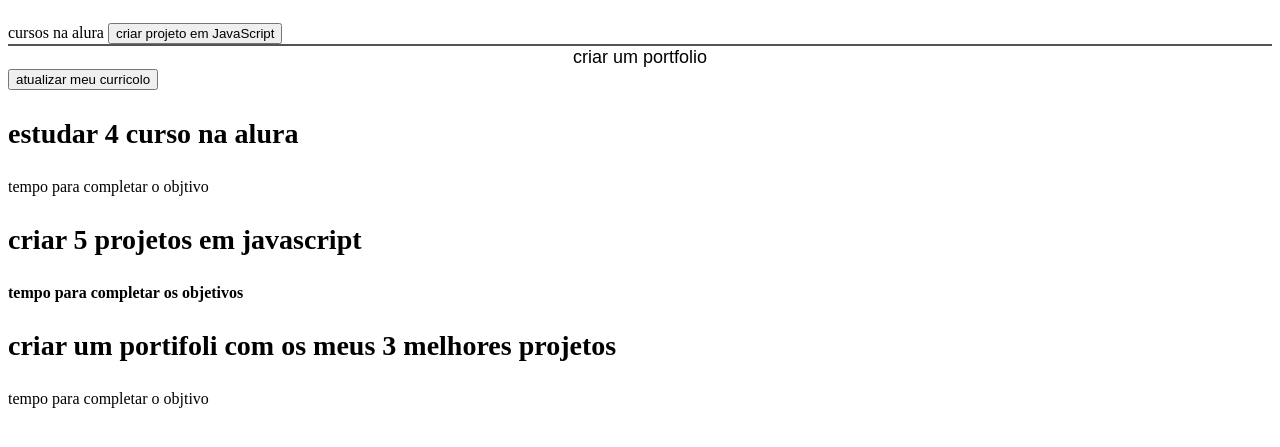
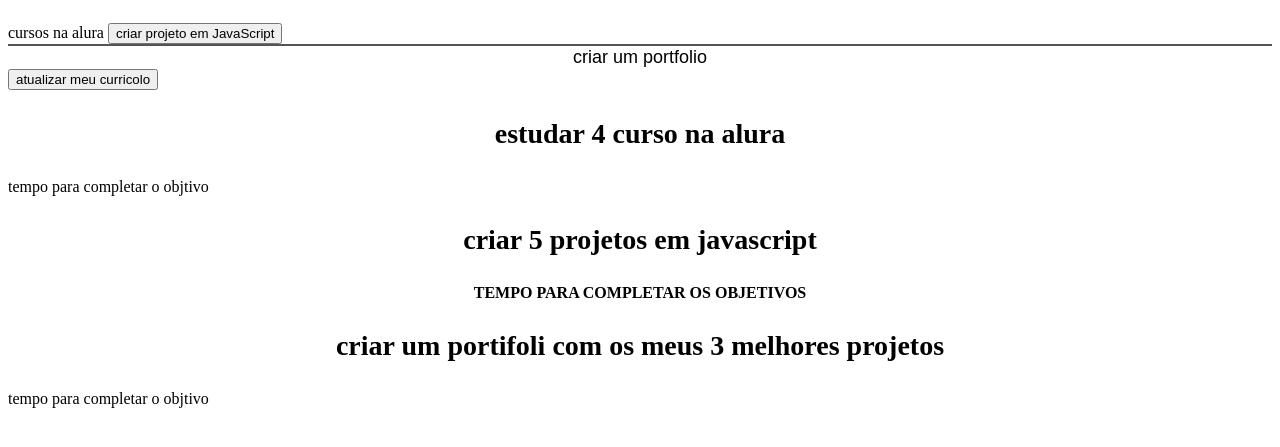
Before and after one commit to jaimepereira1/METAS, a plain HTML site: page index.html in a window 1280 px wide. Shown: the part 67-514 px from the top of the page. Drawn offline with Linux system fonts and the light colour scheme.

Commit message:
conteudo estilizado

```diff
--- a/style.css
+++ b/style.css
@@ -81,4 +81,10 @@ border-radius: 0 0 40px 40px;
 }
 .aba-conteudo-titulo-principal{
     font-size:28px;
+    text-align: center;
 }
+.aba-conteudo-titulo-secundario{
+    text-align: center;
+    color;var(--verde);
+    text-transform: uppercase;
+}
```
